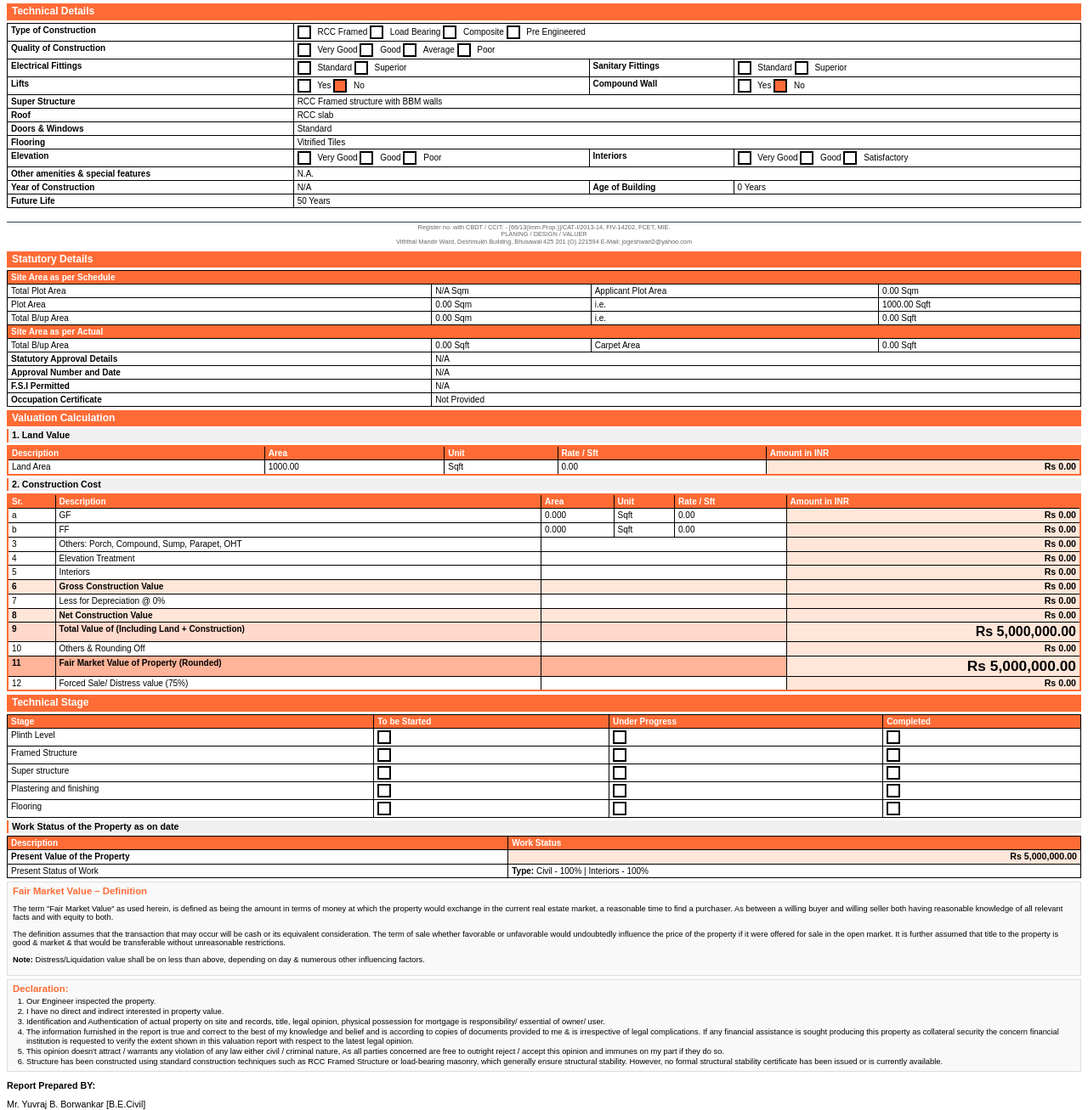
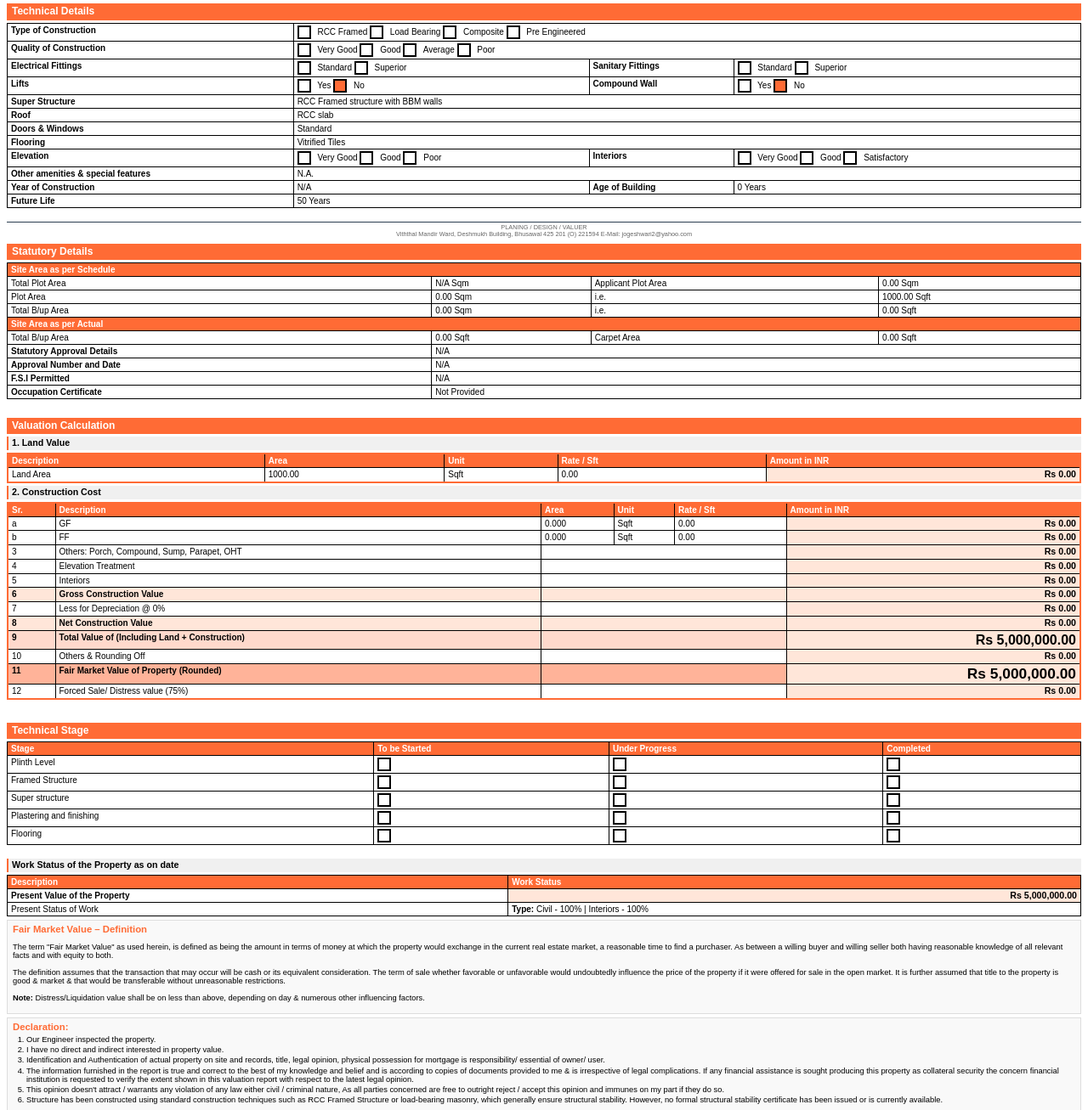
Before and after one commit to vipulsaw/land-valuation, a Flask app: page /templates/preview/1 in a window 1280 px wide. Shown: the part 758-2065 px from the top of the page at 85% size. Run offline with Flask 3, Linux system fonts and the light colour scheme; the visitor is signed in with stand-in values (Sample User, id 1); data comes from the database, SQL or seed files in the repository.

Commit message:
first ujjivan working final -3 space manage

```diff
--- a/templates/ujjivan_report.html
+++ b/templates/ujjivan_report.html
@@ -637,7 +637,6 @@
 
     <!-- Footer - First Page Only -->
     <div class="footer" style="margin-top: 3px;">
-        Register no. with CBDT / CCIT: - [66/13(Imm.Prop.)]/CAT-I/2013-14, FIV-14202, FCET, MIE.<br>
         PLANING / DESIGN / VALUER<br>
         Viththal Mandir Ward, Deshmukh Building, Bhusawal 425 201 (O) 221594 E-Mail: jogeshwari2@yahoo.com
     </div>
@@ -698,8 +697,8 @@
         </tr>
     </table>
 
-    <!-- Page Break -->
-    <div class="page-break"></div>
+    <!-- SPACING BETWEEN SECTIONS vipul lines-->
+    <div style="height: 15px;"></div>
 
     <!-- Valuation Calculation -->
     <div class="section-title">Valuation Calculation</div>
@@ -810,6 +809,9 @@
         </tr>
     </table>
 
+    <!-- SPACING BETWEEN SECTIONS vipul lines-->
+    <div style="height: 10px;"></div>
+
     <!-- Remarks -->
     {% if valuation.additional_notes %}
     <div style="margin: 3px 0; padding: 3px 5px; background: #fffde7; border-left: 2px solid #FF6B35; font-size: 7.5pt;">
@@ -817,12 +819,20 @@
     </div>
     {% endif %}
 
+    <!-- SPACING BETWEEN SECTIONS vipul lines-->
+    <div style="height: 10px;"></div>
+
     <!-- Documents Provided -->
     {% if valuation.documents_provided %}
     <div style="margin: 3px 0; font-size: 7.5pt;">
         <strong>Documents Provided:</strong> {{ valuation.documents_provided }}
     </div>
     {% endif %}
+
+
+
+    <!-- Page Break for Declaration -->
+    <div class="page-break"></div>
 
     <!-- Technical Stage -->
     <div class="section-title">Technical Stage</div>
@@ -865,6 +875,9 @@
         </tr>
     </table>
 
+    <!-- SPACING BETWEEN SECTIONS vipul lines-->
+    <div style="height: 10px;"></div>
+
     <!-- Work Status -->
     <div class="sub-section">Work Status of the Property as on date</div>
     <table>
```
Also changed, not shown: other parts of templates/ujjivan_report.html (+18 -15 lines).
